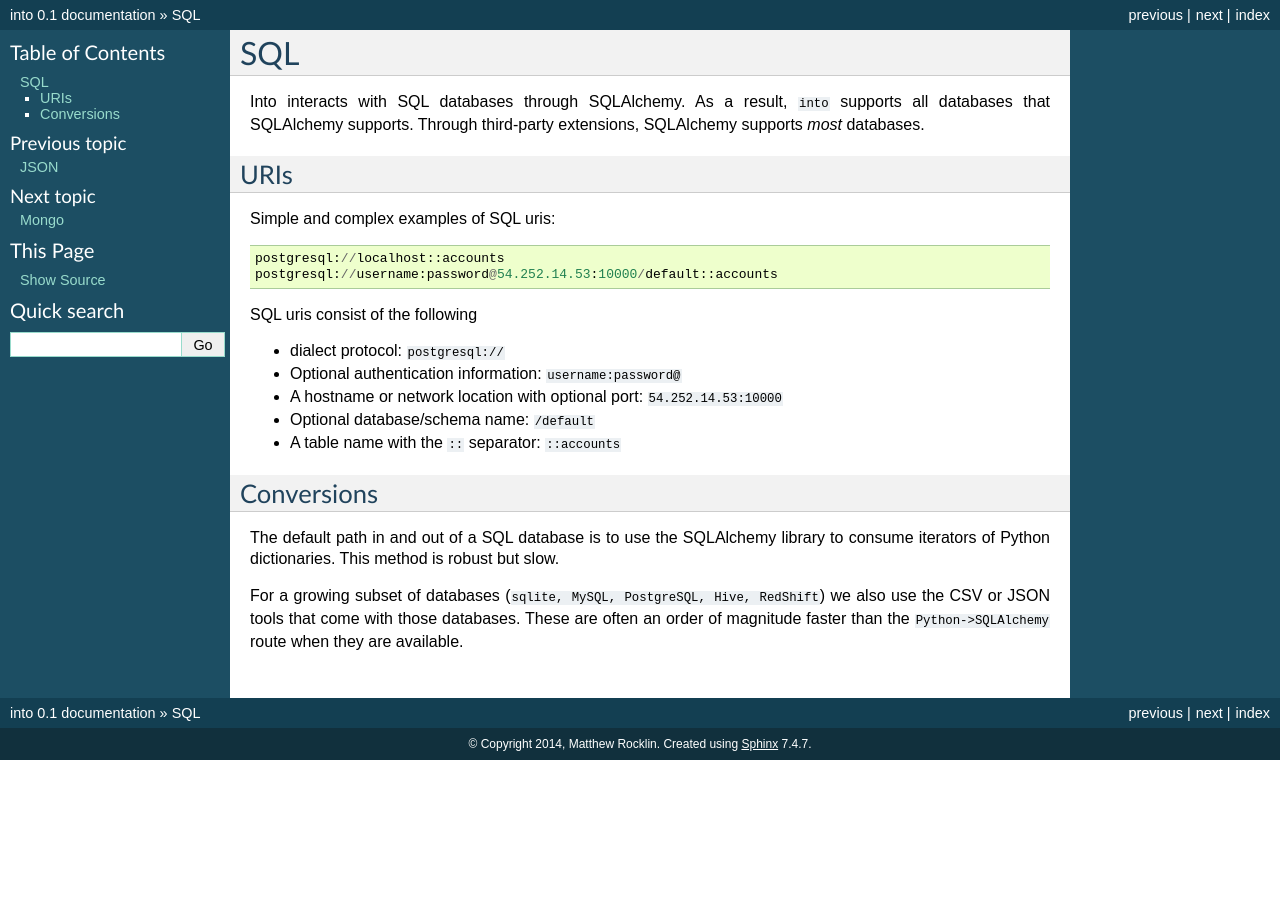
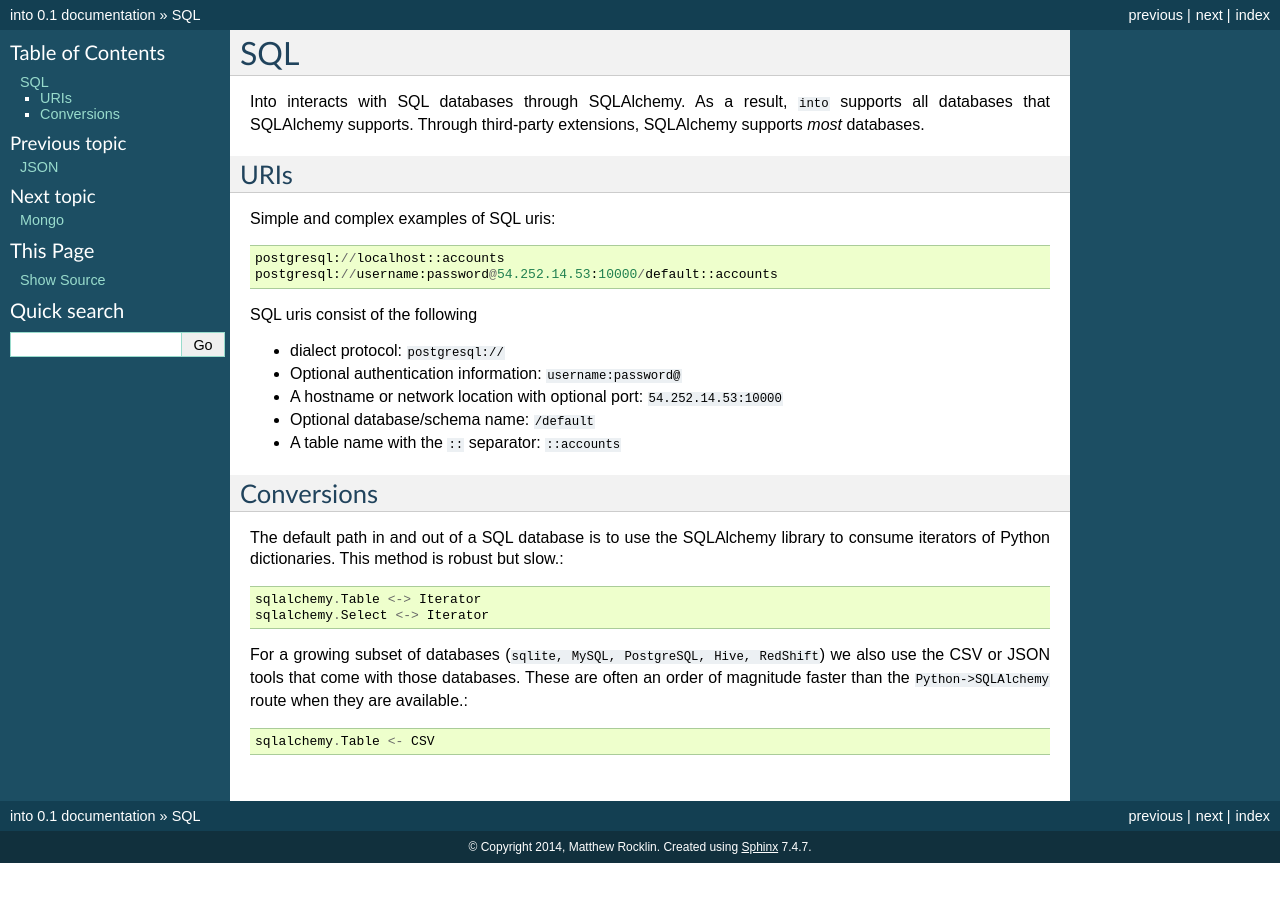
Before and after one commit to blaze/odo, a Sphinx documentation site: the page built from docs/source/sql.rst, in a window 1280 px wide. Built offline with Sphinx 7.4.7, drawn with Linux system fonts in a browser that asks for light colours.

Commit message:
add stonger descriptions of migrations

```diff
--- a/docs/source/json.rst
+++ b/docs/source/json.rst
@@ -30,4 +30,6 @@ this can be overruled by using the following protocols::
 Conversions
 -----------
 
-The default paths in and out of JSON files is through Python iterators of dicts.
+The default paths in and out of JSON files is through Python iterators of dicts.::
+
+    JSON <-> Iterator
--- a/docs/source/sql.rst
+++ b/docs/source/sql.rst
@@ -26,9 +26,14 @@ Conversions
 -----------
 
 The default path in and out of a SQL database is to use the SQLAlchemy library
-to consume iterators of Python dictionaries.  This method is robust but slow.
+to consume iterators of Python dictionaries.  This method is robust but slow.::
+
+    sqlalchemy.Table <-> Iterator
+    sqlalchemy.Select <-> Iterator
 
 For a growing subset of databases (``sqlite, MySQL, PostgreSQL, Hive,
 RedShift``) we also use the CSV or JSON tools that come with those databases.
 These are often an order of magnitude faster than the ``Python->SQLAlchemy``
-route when they are available.
+route when they are available.::
+
+    sqlalchemy.Table <- CSV
```
Also changed, not shown: docs/source/hdfs.rst (+13 -1 lines), docs/source/ssh.rst (+10 -3 lines).
